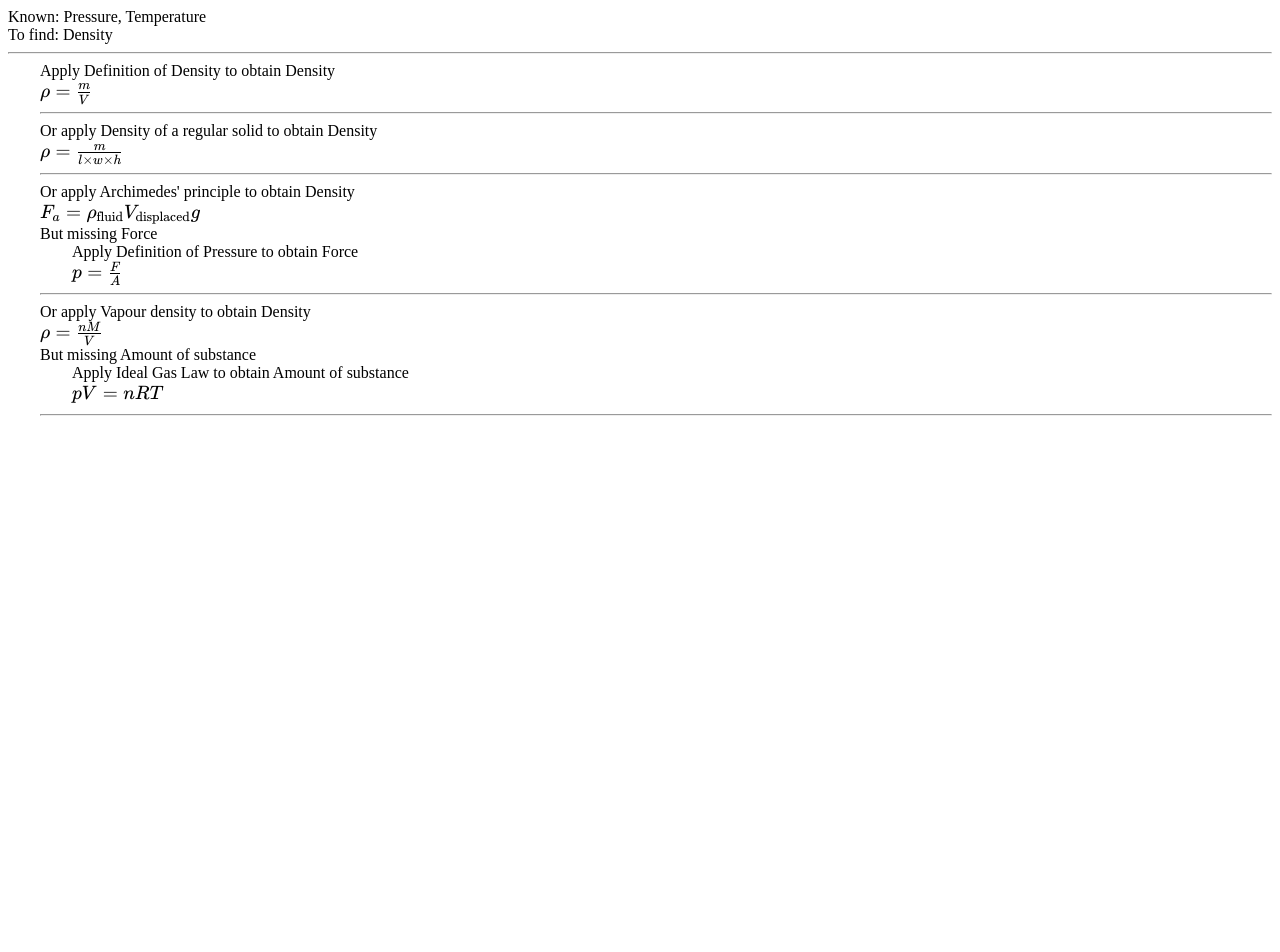
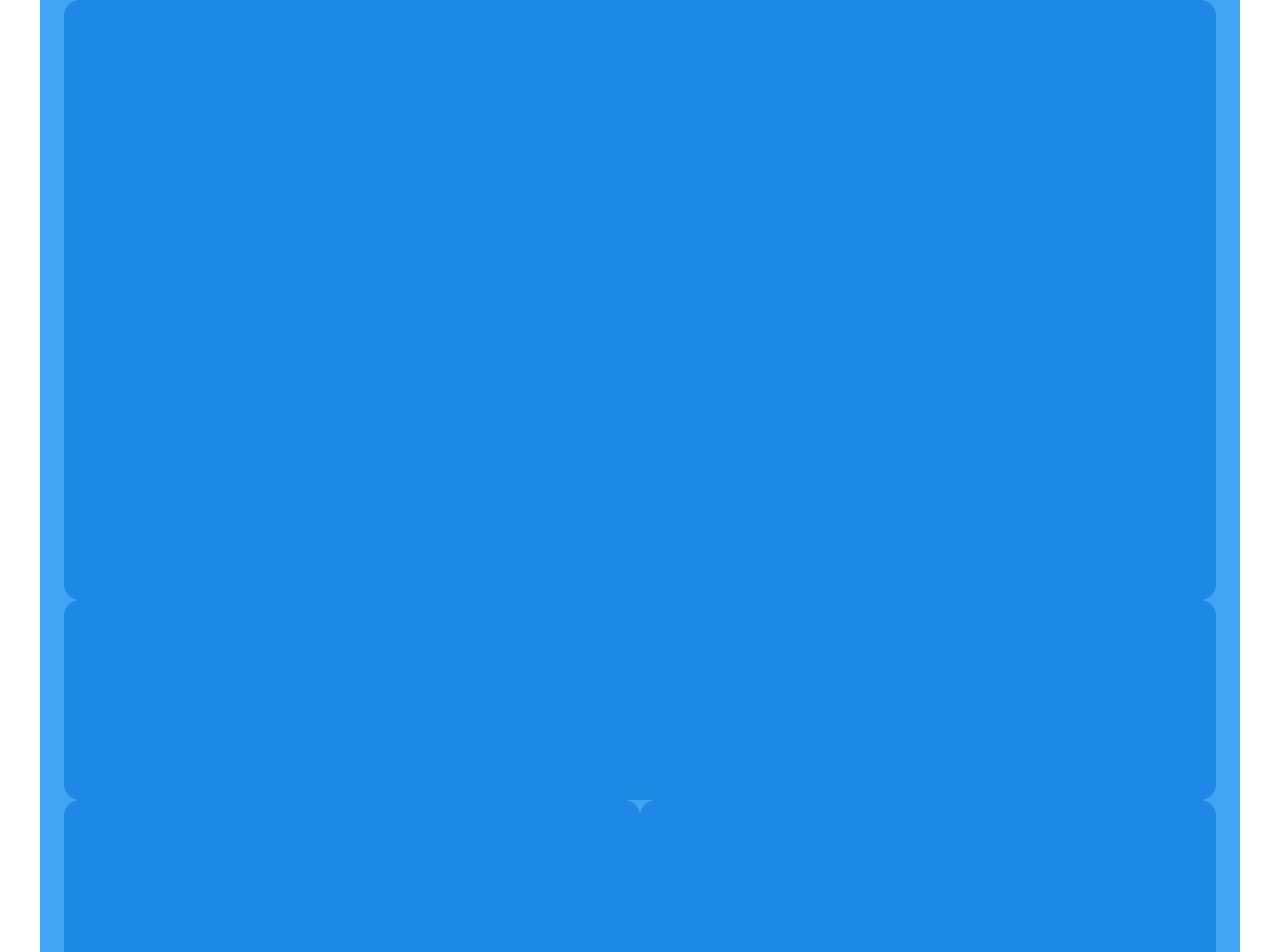
Before and after one commit to Eurydia/project-advanced-unit-converter, a React (Vite) app: page / in a window 1280 px wide. Shown: the top 952 px of the page. Before the commit the page ends 800 px from the top, so only its background shows below. Built offline with nearby package versions, Linux system fonts and the light colour scheme.

Commit message:
preparation for ui

```diff
--- a/package.json
+++ b/package.json
@@ -10,6 +10,9 @@
 		"preview": "vite preview"
 	},
 	"dependencies": {
+		"@emotion/react": "^11.11.3",
+		"@emotion/styled": "^11.11.0",
+		"@mui/material": "^5.15.7",
 		"katex": "^0.16.9",
 		"react": "^18.2.0",
 		"react-dom": "^18.2.0"
@@ -25,6 +28,7 @@
 		"eslint-plugin-react-hooks": "^4.6.0",
 		"eslint-plugin-react-refresh": "^0.4.5",
 		"typescript": "^5.2.2",
-		"vite": "^5.0.8"
+		"vite": "^5.0.8",
+		"vite-tsconfig-paths": "^4.3.1"
 	}
 }
--- a/src/App/App.tsx
+++ b/src/App/App.tsx
@@ -1,47 +1,115 @@
-import { FC } from "react";
+import { FC, Fragment, useState } from "react";
+
+import {
+	Box,
+	Container,
+	CssBaseline,
+	Grid,
+	Typography,
+} from "@mui/material";
 
 import {
 	Variable,
+	VariableRegistry,
 	variableGet,
 } from "../assets/variables";
+import { EquationRegistry } from "../assets/equations";
 import { calculateSteps } from "../core/calculateSteps";
+
 import { Graph } from "./components/Graph";
-import { EquationRegistry } from "../assets/equations";
+import { VariableSelector } from "./components/VariableSelector";
+import { AppLayout } from "App/AppLayout";
 
 export const App: FC = () => {
-	const targetVar = variableGet("Density");
-	const givenVars: Variable[] = [
-		variableGet("Pressure"),
-		// variableGet("Amount of substance"),
-		variableGet("Temperature"),
-		// variableGet("Force"),
-	];
+	const [targetVarLabels, setTargetVarlabels] =
+		useState<string[]>([]);
+	const [knownVarLabels, setKnownVarLabels] =
+		useState<string[]>([]);
+
+	const targetVar =
+		targetVarLabels.length > 0
+			? variableGet(targetVarLabels[0])
+			: variableGet("-");
+	const givenVars: Variable[] =
+		knownVarLabels.map(variableGet);
+
 	return (
-		<div>
-			<div>
-				Known:{" "}
-				{givenVars
-					.map((givenVar) => givenVar.label)
-					.join(", ")}
-			</div>
-			<div>To find: {targetVar.label}</div>
-			<hr />
-			{calculateSteps(
-				targetVar,
-				givenVars,
-				EquationRegistry,
-			).map((path, index) => {
-				return (
-					<div style={{ paddingLeft: "2rem" }}>
-						<Graph
-							first={index === 0}
-							key={`topgraph-${index}`}
-							path={path}
-						/>
-						<hr />
-					</div>
-				);
-			})}
-		</div>
+		<Fragment>
+			<CssBaseline />
+			<AppLayout />
+		</Fragment>
+		// <Container maxWidth="md">
+		// 	<CssBaseline />
+		// 	<Grid container>
+		// 		<Grid
+		// 			item
+		// 			xs={12}
+		// 			sm
+		// 		>
+		// 			<Typography>To Find</Typography>
+		// 			<Box
+		// 				height="300px"
+		// 				overflow="auto"
+		// 			>
+		// 				<VariableSelector
+		// 					value={targetVarLabels}
+		// 					onChange={setTargetVarlabels}
+		// 					options={Object.keys(
+		// 						VariableRegistry,
+		// 					)}
+		// 				/>
+		// 			</Box>
+		// 		</Grid>
+		// 		<Grid
+		// 			item
+		// 			xs={12}
+		// 			sm
+		// 		>
+		// 			<Typography>Known</Typography>
+		// 			<Box
+		// 				height="300px"
+		// 				overflow="auto"
+		// 			>
+		// 				<VariableSelector
+		// 					multiple
+		// 					value={knownVarLabels}
+		// 					onChange={setKnownVarLabels}
+		// 					options={Object.keys(
+		// 						VariableRegistry,
+		// 					)}
+		// 				/>
+		// 			</Box>
+		// 		</Grid>
+		// 	</Grid>
+		// 	<Box
+		// 		sx={{
+		// 			borderRadius: "0.5rem",
+		// 			borderColor: "black",
+		// 			borderStyle: "solid",
+		// 			borderWidth: 2,
+		// 			padding: 4,
+		// 			margin: 4,
+		// 		}}
+		// 	>
+		// 		{targetVar.latexLabel === "" ? (
+		// 			<Fragment />
+		// 		) : (
+		// 			<Fragment>
+		// 				{calculateSteps(
+		// 					targetVar,
+		// 					givenVars,
+		// 					EquationRegistry,
+		// 				).map((path, index) => {
+		// 					return (
+		// 						<Graph
+		// 							key={`topgraph-${index}`}
+		// 							path={path}
+		// 						/>
+		// 					);
+		// 				})}
+		// 			</Fragment>
+		// 		)}
+		// 	</Box>
+		// </Container>
 	);
 };
--- /dev/null
+++ b/src/App/AppLayout.tsx
@@ -0,0 +1,63 @@
+import {
+	Box,
+	Container,
+	Grid,
+} from "@mui/material";
+import { blue } from "@mui/material/colors";
+import { FC } from "react";
+
+export const AppLayout: FC = () => {
+	return (
+		<Container
+			maxWidth="lg"
+			sx={{
+				backgroundColor: blue["400"],
+			}}
+		>
+			<Grid container>
+				<Grid
+					xs={12}
+					item
+					height="600px"
+					width="100%"
+					sx={{
+						borderRadius: 4,
+						backgroundColor: blue["600"],
+					}}
+				></Grid>
+				<Grid
+					xs={12}
+					item
+					height="200px"
+					width="100%"
+					sx={{
+						borderRadius: 4,
+						backgroundColor: blue["600"],
+					}}
+				></Grid>
+				<Grid
+					xs={12}
+					sm={6}
+					item
+					height="200px"
+					width="100%"
+					sx={{
+						borderRadius: 4,
+						backgroundColor: blue["600"],
+					}}
+				></Grid>
+				<Grid
+					xs={12}
+					sm={6}
+					item
+					height="200px"
+					width="100%"
+					sx={{
+						borderRadius: 4,
+						backgroundColor: blue["600"],
+					}}
+				></Grid>
+			</Grid>
+		</Container>
+	);
+};
--- a/src/App/components/Graph.tsx
+++ b/src/App/components/Graph.tsx
@@ -4,15 +4,13 @@ import { Katex } from "./Katex";
 
 type GraphProps = {
 	path: Path;
-	first?: boolean;
 };
 export const Graph: FC<GraphProps> = (props) => {
-	const { path, first } = props;
+	const { path } = props;
 	return (
 		<div>
 			<div>
-				{!first ? "Or apply" : "Apply"}{" "}
-				{path.targetRule.label} to obtain{" "}
+				Apply {path.targetRule.label} to obtain{" "}
 				{path.variable.label}
 			</div>
 			<Katex>
@@ -43,7 +41,6 @@ export const Graph: FC<GraphProps> = (props) => {
 											return (
 												<Graph
 													key={`subgraph-${index}`}
-													first={index === 0}
 													path={missingPath}
 												/>
 											);
--- a/src/App/components/KaTeX.tsx
+++ b/src/App/components/KaTeX.tsx
@@ -1,15 +1,23 @@
 import { FC, useEffect, useRef } from "react";
 
 import katex from "katex";
+import {
+	Typography,
+	TypographyProps,
+} from "@mui/material";
 
-type KatexProps = {
+type KatexProps = Omit<
+	TypographyProps,
+	"children"
+> & {
 	children: string;
 };
 export const Katex: FC<KatexProps> = (props) => {
-	const { children } = props;
+	const { children, ...rest } = props;
 
-	const containerRef =
-		useRef<HTMLDivElement | null>(null);
+	const containerRef = useRef<HTMLElement | null>(
+		null,
+	);
 
 	useEffect(() => {
 		if (containerRef.current === null) {
@@ -18,5 +26,10 @@ export const Katex: FC<KatexProps> = (props) => {
 		katex.render(children, containerRef.current);
 	}, [children]);
 
-	return <div ref={containerRef} />;
+	return (
+		<Typography
+			ref={containerRef}
+			{...rest}
+		/>
+	);
 };
--- /dev/null
+++ b/src/App/components/VariableSelector.tsx
@@ -0,0 +1,77 @@
+import { FC } from "react";
+import {
+	Checkbox,
+	List,
+	ListItem,
+	ListItemButton,
+	ListItemIcon,
+	ListItemText,
+} from "@mui/material";
+import { Katex } from "App/components/Katex";
+import { variableGet } from "@assets/variables";
+
+type VariableSelectorProps = {
+	multiple?: boolean;
+	value: string[];
+	options: string[];
+	onChange: (nextValue: string[]) => void;
+};
+export const VariableSelector: FC<
+	VariableSelectorProps
+> = (props) => {
+	const { multiple, value, options, onChange } =
+		props;
+
+	const handleSelectedChange = (
+		label: string,
+	) => {
+		if (multiple) {
+			if (value.includes(label)) {
+				const nextValue = [...value].filter(
+					(v) => v !== label,
+				);
+				onChange(nextValue);
+				return;
+			}
+			onChange([...value, label]);
+			return;
+		}
+
+		if (value.includes(label)) {
+			onChange([]);
+			return;
+		}
+		onChange([label]);
+	};
+
+	return (
+		<List dense>
+			{options.map((label, index) => {
+				return (
+					<ListItem
+						key={`target-variable-item-${index}`}
+					>
+						<ListItemButton
+							onClick={() =>
+								handleSelectedChange(label)
+							}
+						>
+							<ListItemIcon>
+								<Checkbox
+									checked={value.includes(label)}
+									disableRipple
+								/>
+							</ListItemIcon>
+							<ListItemText>
+								{label}{" "}
+								<Katex component="span">
+									{variableGet(label).latexLabel}
+								</Katex>
+							</ListItemText>
+						</ListItemButton>
+					</ListItem>
+				);
+			})}
+		</List>
+	);
+};
--- a/src/assets/equations.ts
+++ b/src/assets/equations.ts
@@ -1,11 +1,11 @@
 import {
 	Constant,
 	constantGet,
-} from "./constants";
+} from "@assets/constants";
 import {
 	Variable,
 	variableGet,
-} from "./variables";
+} from "@assets/variables";
 
 export const EquationRegistry: Equation[] = [];
 
--- /dev/null
+++ b/src/assets/index.ts
@@ -0,0 +1,3 @@
+export * from "./constants";
+export * from "./variables";
+export * from "./equations";
--- a/src/core/calculateSteps.ts
+++ b/src/core/calculateSteps.ts
@@ -1,5 +1,5 @@
-import { Equation } from "../assets/equations";
-import { Variable } from "../assets/variables";
+import { Equation } from "@assets/equations";
+import { Variable } from "@assets/variables";
 
 export type Path = {
 	variable: Variable;
--- a/vite.config.ts
+++ b/vite.config.ts
@@ -1,7 +1,33 @@
 import { defineConfig } from "vite";
 import react from "@vitejs/plugin-react";
+import tsconfigpath from "vite-tsconfig-paths";
 
-// https://vitejs.dev/config/
 export default defineConfig({
-	plugins: [react()],
+	plugins: [react(), tsconfigpath()],
+	build: {
+		sourcemap: true,
+		manifest: true,
+		cssMinify: "esbuild",
+		rollupOptions: {
+			output: {
+				manualChunks: (id) => {
+					if (id.search("node_modules") >= 0) {
+						const vendors = [
+							"@mui/material",
+							"@mui/icons-material",
+							"katex",
+						];
+						for (const vendor of vendors) {
+							if (id.search(vendor) !== -1) {
+								return encodeURIComponent(
+									`vendor_${vendor}`,
+								);
+							}
+						}
+						return "vendor";
+					}
+				},
+			},
+		},
+	},
 });
```
Also changed, not shown: tsconfig.json (+12 -2 lines), 1 other file (tests, documents, lock files or other folders).
